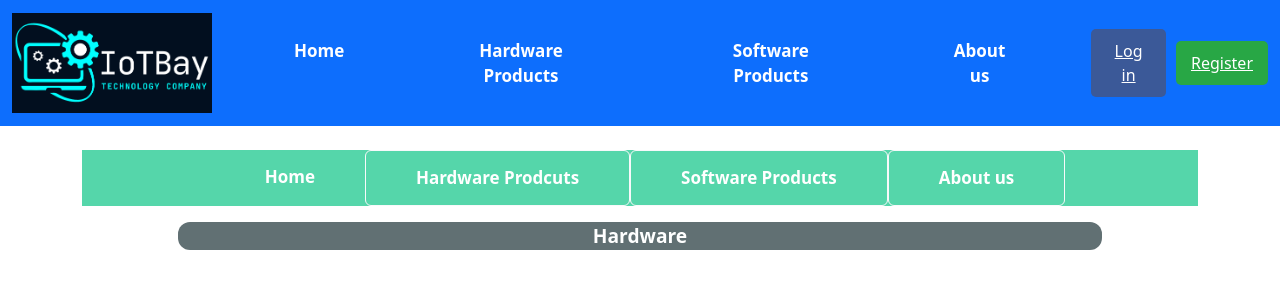
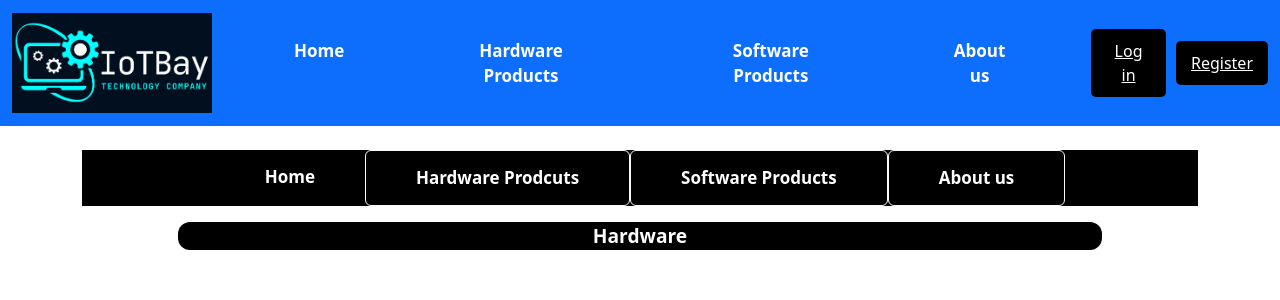
Before and after one commit to Taehexnlee/iotbay_demo, a React (Create React App) app: page /hardwareHome in a window 1280 px wide. Shown: the top 300 px of the page. Built offline with nearby package versions, Linux system fonts and the light colour scheme.

Commit message:
Update App.css

```diff
--- a/src/App.css
+++ b/src/App.css
@@ -21,11 +21,11 @@
   align-items: center;
   justify-content: center;
   font-size: calc(10px + 2vmin);
-  color: white;
+  color: black;
 }
 
 .App-link {
-  color: #61dafb;
+  color: black;
 }
 
 @keyframes App-logo-spin {
@@ -52,7 +52,7 @@
   color: #ffffff;
   text-align: center;
   margin-top: 1rem;
-  background: #617073;
+  background: black;
   font-weight: bold;
   font-size: larger;
   margin-left: 6rem;
@@ -108,7 +108,7 @@
  padding: 14px 50px;
  text-decoration: none;
  font-size: 17px;
- box-shadow: inset 0 0 0 0 #EAC435;
+ box-shadow: inset 0 0 0 0 black;
  transition: color .3s ease-in-out, box-shadow .2s ease-in-out;
  font-weight: bold;
  display: flex;
@@ -116,20 +116,20 @@
 
 .page-links a:hover {
  font-weight: bold;
- box-shadow: inset 0 -50px 0 0 #EAC435; /*(TRBL)*/
+ box-shadow: inset 0 -50px 0 0 black; /*(TRBL)*/
  color: #ffffff;
 }
 
 
 header {
-  background-color: #55d6aa;
+  background-color: black;
 }
 
 header h1 {
   color: #ffffff;
   font-size: 30px;
   font-weight: 900;
-  text-align: left;
+  text-align: center;
   margin-bottom: 0.5rem;
   padding-left: 5px;
 }
@@ -137,8 +137,8 @@
 .login-container {
   width: 300px;
   padding: 20px;
-  background-color: #ffffff;
-  border-radius: 5px; box-shadow: 0 0 10px #EAC435;
+  background-color: black;
+  border-radius: 5px; box-shadow: 0 0 10px black;
   margin: 100px auto;
 }
 
@@ -170,7 +170,7 @@
 button {
   width: 100%;
   padding: 10px;
-  background-color: #03B591;
+  background-color: black;
   color: #ffffff;
   border: none;
   border-radius: 5px;
@@ -200,7 +200,7 @@
   width: 600px;
   padding: 20px;
   background-color: #ffffff;
-  border-radius: 5px; box-shadow: 0 0 10px #EAC435;
+  border-radius: 5px; box-shadow: 0 0 10px black;
   margin: 100px auto;
 }
 
@@ -212,15 +212,10 @@
 .login-button,
 .register-button {
   /* Adjust button styles as desired (e.g., background color, border, padding) */
-  background-color: #3b5998;
+  background-color: black;
   color: white;
   padding: 10px 15px;
   border: none;
   border-radius: 5px;
   margin-left: 10px; /* Optional spacing between buttons */
 }
-
-.register-button {
-  /* Optional styling for the register button (e.g., different color) */
-  background-color: #28a745;
-}
```
